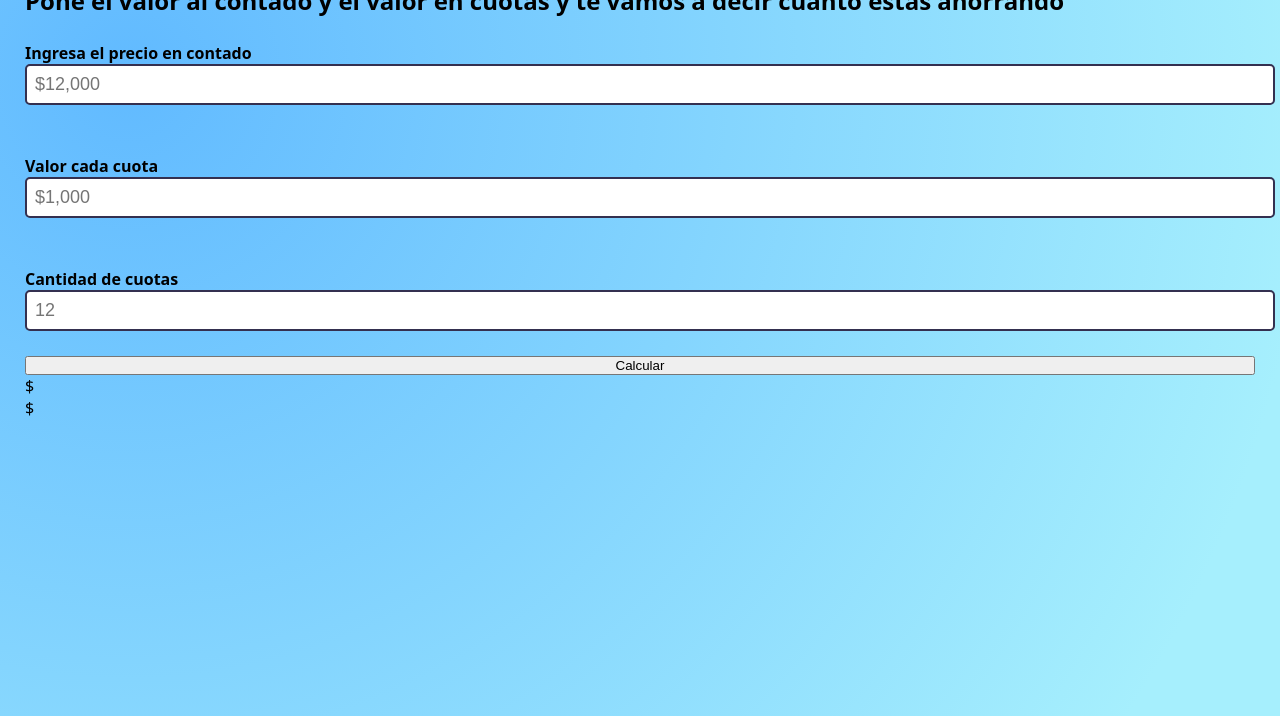
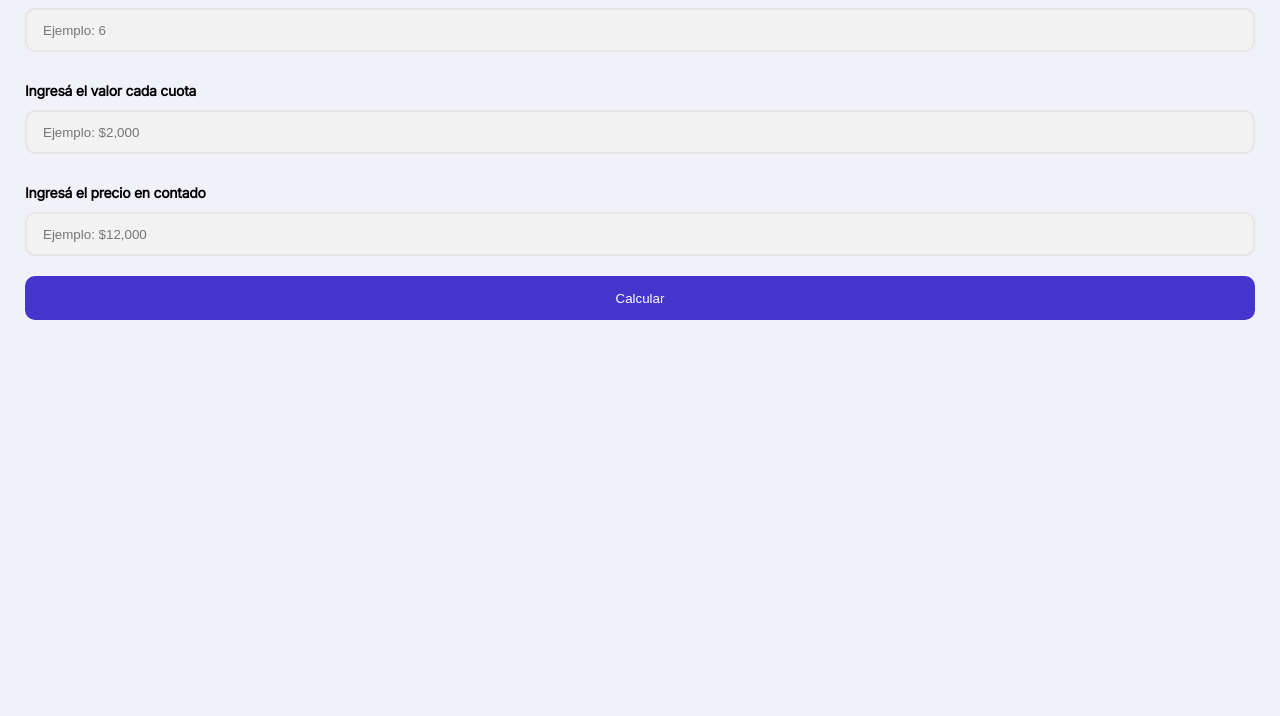
Before and after one commit to EduPucheta/mirproducto, a website: page index.html in a window 1280 px wide. Shown: the part 84-800 px from the top of the page. Drawn offline with nearby package versions, Linux system fonts and the light colour scheme.

Commit message:
Add files via upload

```diff
--- a/index.html
+++ b/index.html
@@ -5,26 +5,29 @@
     <meta http-equiv="X-UA-Compatible" content="IE=edge">
     <meta name="viewport" content="width=device-width, initial-scale=1.0">
     <title>Cuanto ahorras pagando en cuotas</title>
+    <link href='https://fonts.googleapis.com/css?family=Inter' rel='stylesheet'>
     <link rel="stylesheet" href="./css/style.css" />
     <script src="https://ajax.googleapis.com/ajax/libs/jquery/2.1.1/jquery.min.js"></script>
     <script src="main.js" defer></script>
 </head>
 <body>
-    <h1>Titulo del sitio</h1>
-    <h2>Poné el valor al contado y el valor en cuotas y te vamos a decir cuanto estás ahorrando</h2>
-    <form method="get" id="form1" >
-        <label for="precioencontado">Ingresa el precio en contado
-            <input type="text" id="precioencontado"  name="precioencontado" data-type="currency" placeholder="$12,000"></label>
-        <label for="valordelacuota">Valor cada cuota
-            <input type="text" id="valordelacuota" name="valordelacuota"  data-type="currency" placeholder="$1,000"></label>
-        <label for="cantidaddecuotas">Cantidad de cuotas
-            <input type="number" id="cantidaddecuotas" name="cantidaddecuotas"  placeholder="12"></label>
-        <button type="button" form="form1" value="Submit" id="submitbutton" onclick="myFunction()">Calcular</button>
+    <h2>Poné el precio en contado y el valor de cada cuotas y mirá si te conviene</h2>
+    <form method="get" id="form1" class="._bg__input" >
+        <label for="cantidaddecuotas">Ingresá la cantidad de cuotas
+            <input type="number" id="cantidaddecuotas" class="input" name="cantidaddecuotas"  placeholder="Ejemplo: 6"></label>
+        <label for="valordelacuota">Ingresá el valor cada cuota
+            <input type="text" id="valordelacuota" class="input" name="valordelacuota"  data-type="currency" placeholder="Ejemplo: $2,000"></label>
+        <label for="precioencontado">Ingresá el precio en contado
+            <input type="text" id="precioencontado" class="input" name="precioencontado" data-type="currency" placeholder="Ejemplo: $12,000"></label>
+        <button  type="button" form="form1" value="Submit" id="submitbutton" onclick="myFunction()">Calcular</button>
     </form>
-    <span id="mensajederesultado"></span>
-    <span id="spanResult" class="currencys"></span><br>
-    <span id="mensajederesultado2"></span>
-    <span id="spanResult2" class="currencys"></span><br>
-    <span id="mensajederesultado3"></span>
+    <div id="resultados">
+        <span id="mensajederesultado"></span>
+        <span id="spanResult"  data-type="currency"></span><br>
+        <span id="mensajederesultado2"></span>
+        <span id="spanResult2"  data-type="currency"></span><br>
+        <span id="mensajederesultado3"></span>
+        <span id="mensajederesultado4"></span>
+    </div>
 </body>
 </html>
--- a/main.js
+++ b/main.js
@@ -1,7 +1,3 @@
-
-console.log("lalo")
-// console.log(precioencontado3)
-
 const valordelacuota = document.querySelectorAll('#valordelacuota').value;
 
 //const cantidaddecuotas = document.querySelectorAll('#cantidaddecuotas').value;
@@ -40,7 +36,7 @@ function myFunction(e) {
     const valordelacuota4 = valordelacuota2.replace(',', '');
     // cantidaddecuotas.replace('$', '');
     document.getElementById('mensajederesultado').textContent =  "El valor total en cuotas es: "
-    document.getElementById('spanResult').textContent = parseFloat(valordelacuota4) * parseFloat(cantidaddecuotas);
+    document.getElementById('spanResult').textContent = formatter.format(parseFloat(valordelacuota4) * parseFloat(cantidaddecuotas)) ;
     event.preventDefault();
     PV();
   }
@@ -49,35 +45,32 @@ function myFunction(e) {
   function PV() {
     cantidaddecuotas = document.getElementById('cantidaddecuotas').value;
     cantidaddecuotas.replace('$', '');
-    console.log("Cantidad de cuotas: " + cantidaddecuotas);
     const valordelacuota = document.getElementById('valordelacuota').value;
     const valordelacuota2 = valordelacuota.replace('$', '');
     const valordelacuota4 = valordelacuota2.replace(',', '');
-    console.log("Valor de la cuota: " + valordelacuota4);
-    console.log("Rate: " + rate);
     rate2 = parseFloat(rate) / 100.0;
     const valoractual = valordelacuota4 / rate * (1 - Math.pow(1 + rate2, cantidaddecuotas));
-    console.log("Valor actual de la cuota: " + valoractual);
     var valoractualresult2 = 0;
     for(var i = 0; i <= cantidaddecuotas; i++){
       valoractualresult = valordelacuota4 / Math.pow(1+rate2,cantidaddecuotas);
       valoractualresult2 = valoractualresult2 + valoractualresult ;
     }
-    console.log("valoractualresult: " + valoractualresult2);
     document.getElementById('mensajederesultado2').textContent =  "El valor actual de las cuotas es: "
-    document.getElementById('spanResult2').textContent = valoractualresult2;
+    document.getElementById('spanResult2').textContent = formatter.format(valoractualresult2) ;
     const precioencontado3 = document.getElementById('precioencontado').value;
     const precioencontado2 = precioencontado3.replace('$', '');
     const precioencontado = precioencontado2.replace(',', '');
+
     if(precioencontado>valoractualresult2){
-      document.getElementById('mensajederesultado3').textContent =  "Te conviene pagar en cuotas."
+      const ahorro = precioencontado - valoractualresult2;
+      document.getElementById('mensajederesultado3').textContent =  "Te conviene pagar en cuotas. Te estás ahorando " + formatter.format(ahorro) + " gracias a  la inflación."
+    }
+    else{
+      document.getElementById('mensajederesultado4').textContent =  "Te conviene en contado."
     }
     console.log(precioencontado)
+
   }
-
-
-
-
 
 
 cantidaddecuotas = document.getElementById('cantidaddecuotas').value;
@@ -90,8 +83,11 @@ cantidaddecuotas.replace('$', '');
 
 
 
+
+
+
+
 // Jquery Dependency
-
 $("input[data-type='currency']").on({
   keyup: function() {
     formatCurrency($(this));
@@ -170,3 +166,20 @@ var updated_len = input_val.length;
 caret_pos = updated_len - original_len + caret_pos;
 input[0].setSelectionRange(caret_pos, caret_pos);
 }
+
+//
+
+// Create our number formatter.
+var formatter = new Intl.NumberFormat('en-US', {
+  style: 'currency',
+  currency: 'USD',
+
+  // These options are needed to round to whole numbers if that's what you want.
+  //minimumFractionDigits: 0, // (this suffices for whole numbers, but will print 2500.10 as $2,500.1)
+  //maximumFractionDigits: 0, // (causes 2500.99 to be printed as $2,501)
+});
+
+formatter.format(2500); /* $2,500.00 */
+
+
+console.log(formatter.format(2500))
--- a/package.json
+++ b/package.json
@@ -1,5 +1,5 @@
 {
-  "name": "primer-test",
+  "name": "s",
   "version": "1.0.0",
   "main": "main.js",
   "scripts": {
--- /dev/null
+++ b/scss/form_elements.scss
@@ -0,0 +1,88 @@
+.input{
+/* Button */
+
+
+box-sizing: border-box;
+
+/* Auto layout */
+
+display: flex;
+flex-direction: row;
+align-items: center;
+padding: 12px 16px;
+gap: 10px;
+
+width: 100%;
+height: 44px;
+
+/* Grey/Grey-100 */
+
+background: #F2F2F2;
+/* Grey/Grey-200 */
+
+border: 2px solid #E6E6E6;
+border-radius: 10px;
+
+/* Inside auto layout */
+
+flex: none;
+order: 1;
+align-self: stretch;
+flex-grow: 0;
+&:active{
+	/* Frame 1 */
+
+
+/* Auto layout */
+
+display: flex;
+flex-direction: row;
+align-items: flex-start;
+padding: 0px;
+
+width: 217px;
+height: 20px;
+
+
+/* Inside auto layout */
+
+flex: none;
+order: 0;
+flex-grow: 1;
+}
+&:invalid{
+	/* Button */
+
+
+box-sizing: border-box;
+
+/* Auto layout */
+
+display: flex;
+flex-direction: row;
+align-items: center;
+padding: 12px 16px;
+gap: 10px;
+
+width: 249px;
+height: 44px;
+
+/* White */
+
+background: #FFFFFF;
+/* Red/Red */
+
+border: 2px solid #CC3535;
+/* Alert-Shadow */
+
+box-shadow: 0px 0px 0px 3px #FAEBEB;
+border-radius: 10px;
+
+/* Inside auto layout */
+
+flex: none;
+order: 1;
+align-self: stretch;
+flex-grow: 0;
+}
+  }
--- a/scss/style.scss
+++ b/scss/style.scss
@@ -2,6 +2,10 @@
 npm init
 sass --watch scss/style.scss css/style.css
 */
+
+@import "form_elements.scss";
+
+
 * {
   margin: 0;
   padding: 0;
@@ -12,37 +16,69 @@ html {
   body {
     margin: 25px;
     max-height: 70%;
-    font-family: system-ui, -apple-system, BlinkMacSystemFont, "Segoe UI", Roboto,
-    Oxygen, Ubuntu, Cantarell, "Open Sans", "Helvetica Neue", sans-serif;
-    background-image: radial-gradient( circle farthest-corner at 10% 20%,  rgba(97,186,255,1) 0%, rgba(166,239,253,1) 90.1% );
+    font-family: 'Inter';
+    background-color: #F1F1FA;
+    // background-image: radial-gradient(circle farthest-corner at 10% 20%, rgba(97, 186, 255, 1) 0%, rgba(166, 239, 253, 1) 90.1%);
     form {
       display: flex;
       flex-direction: column;
-      label{
+
+      label {
         display: flex;
         flex-direction: column;
-        margin-top: 25px;
-        margin-bottom: 25px;
-        font-weight: bold;
-      }
-      input{
-        display: block;
-        width: 100%;
-        border: 2px solid #343050;
-        padding: 0.5rem;
-        font-size: 18px;
-        border-radius: 5px;
-        transition:  0.4s ease;
-        &::before{
-            content:'$';
+        margin-top: 10px;
+        margin-bottom: 10px;
+        font-family: 'Inter';
+        font-style: normal;
+        font-weight: 800;
+        font-size: 14px;
+        line-height: 18px;
+        font-size: 14px;
+        line-height: 18px;
+        letter-spacing: -0.02em;
+        > *{
+          margin: 10px 0;
         }
       }
-      button{
+      button {
+        box-sizing: border-box;
+        /* Auto layout */
+        display: flex;
+        flex-direction: row;
+        justify-content: center;
+        align-items: center;
+        padding: 12px 24px;
+        gap: 10px;
         width: 100%;
-      }
+        height: 44px;
+        left: 16px;
+        top: 16px;
+        /* Primary */
+        background: #4535CC;
+        /* Primary */
+        border: 2px solid #4535CC;
+        border-radius: 10px;
+        color: #FFFFFF;
+        &:disabled{
+          box-sizing: border-box;
+          /* Auto layout */
+          /* Primary Dark */
+          background: #372AA3;
+          opacity: 0.4;
+          /* Primary Dark */
+          border: 2px solid #372AA3;
+          border-radius: 10px;
+        }
       }
     }
-    .currencys::before{
-      content:'$';
+    #resultados{
+      margin-top: 10px;
+      #mensajederesultado3{
+        color: green;
+      }
+      #mensajederesultado4{
+        color: red;
+      }
     }
   }
+}
```
Also changed, not shown: css/style.css, 3 other files.
